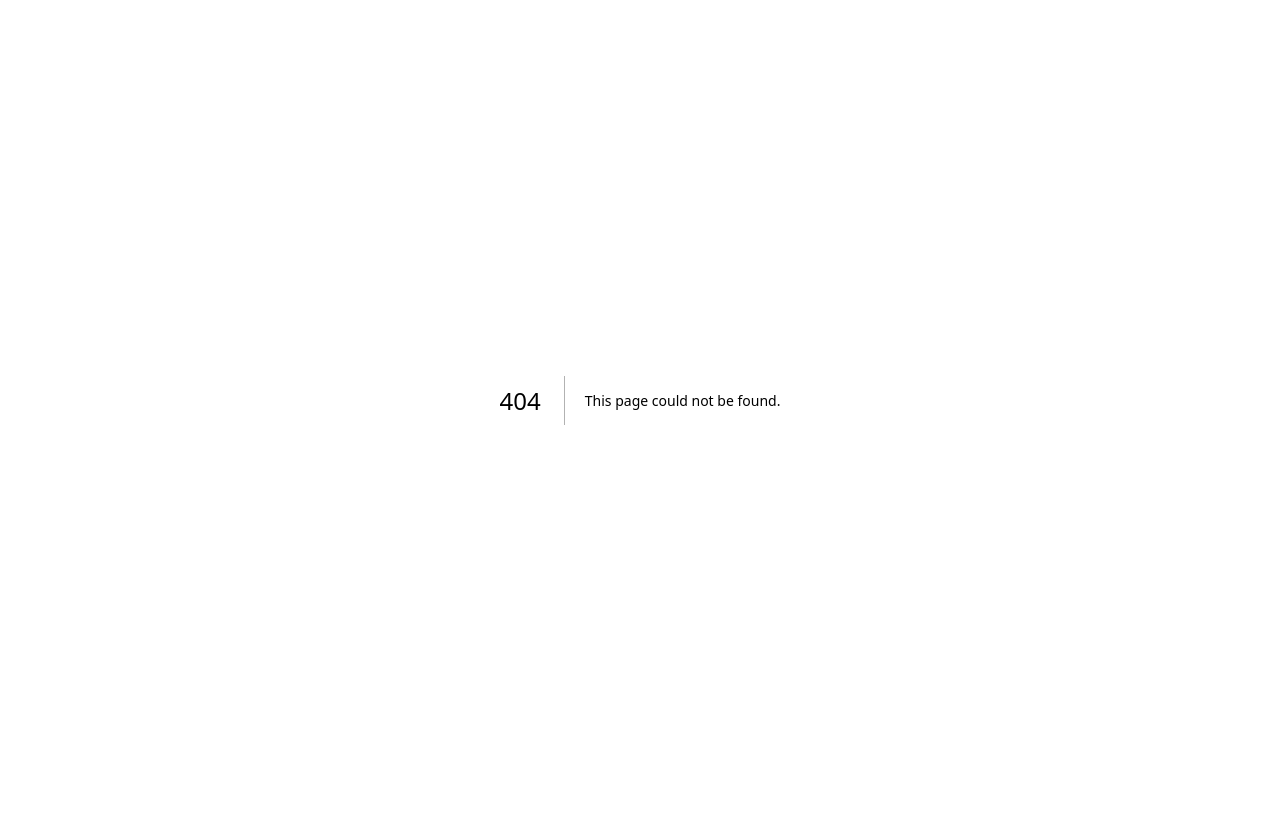
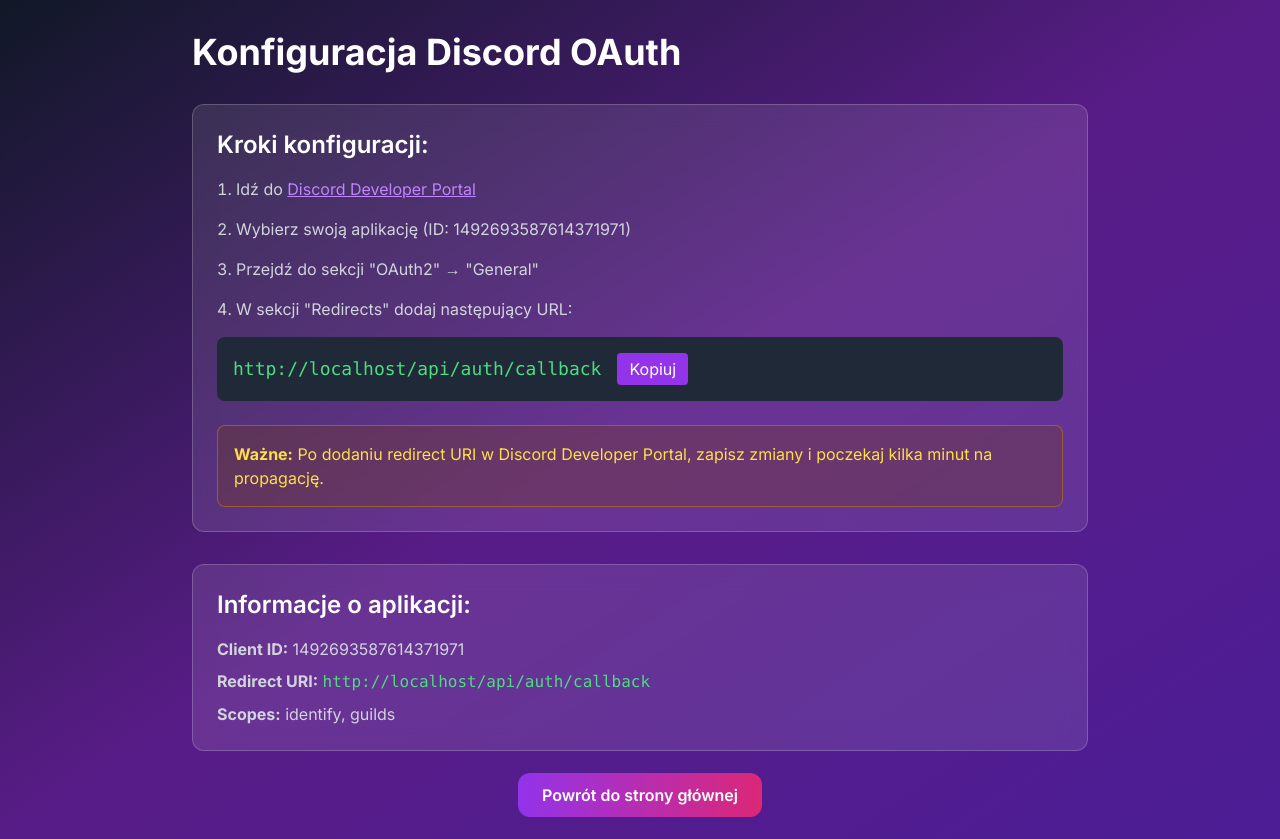
Before and after one commit to roger2115/rp-manager-discord-bot, a Next.js app: page /setup in a window 1280 px wide. Before the commit this address had no page. Before the commit the page ends 800 px from the top, so only its background shows below. Built offline with nearby package versions, Linux system fonts and the light colour scheme.

Commit message:
Fix OAuth: Move callback to App Router and add setup page

```diff
--- a/pages/api/auth/callback.js
+++ /dev/null
@@ -1,60 +0,0 @@
-export default async function handler(req, res) {
-  if (req.method !== 'GET') {
-    return res.status(405).json({ error: 'Method not allowed' })
-  }
-
-  const { code } = req.query
-
-  if (!code) {
-    return res.redirect('/?error=no_code')
-  }
-
-  try {
-    // Exchange code for access token
-    const tokenResponse = await fetch('https://discord.com/api/oauth2/token', {
-      method: 'POST',
-      headers: {
-        'Content-Type': 'application/x-www-form-urlencoded',
-      },
-      body: new URLSearchParams({
-        client_id: '1492693587614371971',
-        client_secret: 'eA4BMt0BH9iQW3_adbrdAj2Xs8azh5yY',
-        grant_type: 'authorization_code',
-        code: code,
-        redirect_uri: 'https://panel-discord-rp.vercel.app/api/auth/callback',
-      }),
-    })
-
-    if (!tokenResponse.ok) {
-      return res.redirect('/?error=token_exchange')
-    }
-
-    const tokenData = await tokenResponse.json()
-
-    // Get user info
-    const userResponse = await fetch('https://discord.com/api/users/@me', {
-      headers: {
-        Authorization: `Bearer ${tokenData.access_token}`,
-      },
-    })
-
-    if (!userResponse.ok) {
-      return res.redirect('/?error=user_info')
-    }
-
-    const userData = await userResponse.json()
-
-    // Set simple session cookie
-    res.setHeader('Set-Cookie', `discord_user=${JSON.stringify({
-      id: userData.id,
-      username: userData.username,
-      avatar: userData.avatar
-    })}; Path=/; HttpOnly; Max-Age=86400`)
-
-    // Redirect to dashboard with success
-    return res.redirect('/dashboard')
-  } catch (error) {
-    console.error('OAuth callback error:', error)
-    return res.redirect('/?error=server_error')
-  }
-}
--- /dev/null
+++ b/src/app/api/auth/callback/route.js
@@ -0,0 +1,69 @@
+import { NextResponse } from 'next/server'
+
+export async function GET(request) {
+  const { searchParams } = new URL(request.url)
+  const code = searchParams.get('code')
+
+  if (!code) {
+    return NextResponse.redirect(new URL('/?error=no_code', request.url))
+  }
+
+  try {
+    // Exchange code for access token
+    const tokenResponse = await fetch('https://discord.com/api/oauth2/token', {
+      method: 'POST',
+      headers: {
+        'Content-Type': 'application/x-www-form-urlencoded',
+      },
+      body: new URLSearchParams({
+        client_id: process.env.DISCORD_CLIENT_ID || '1492693587614371971',
+        client_secret: process.env.DISCORD_CLIENT_SECRET || 'eA4BMt0BH9iQW3_adbrdAj2Xs8azh5yY',
+        grant_type: 'authorization_code',
+        code: code,
+        redirect_uri: `${process.env.NEXT_PUBLIC_SITE_URL || 'https://panel-discord-rp.vercel.app'}/api/auth/callback`,
+      }),
+    })
+
+    if (!tokenResponse.ok) {
+      const errorData = await tokenResponse.text()
+      console.error('Token exchange failed:', errorData)
+      return NextResponse.redirect(new URL('/?error=token_exchange', request.url))
+    }
+
+    const tokenData = await tokenResponse.json()
+
+    // Get user info
+    const userResponse = await fetch('https://discord.com/api/users/@me', {
+      headers: {
+        Authorization: `Bearer ${tokenData.access_token}`,
+      },
+    })
+
+    if (!userResponse.ok) {
+      return NextResponse.redirect(new URL('/?error=user_info', request.url))
+    }
+
+    const userData = await userResponse.json()
+
+    // Create response with redirect
+    const response = NextResponse.redirect(new URL('/dashboard', request.url))
+
+    // Set simple session cookie
+    response.cookies.set('discord_user', JSON.stringify({
+      id: userData.id,
+      username: userData.username,
+      avatar: userData.avatar
+    }), {
+      path: '/',
+      httpOnly: true,
+      maxAge: 86400, // 24 hours
+      secure: process.env.NODE_ENV === 'production',
+      sameSite: 'lax'
+    })
+
+    return response
+  } catch (error) {
+    console.error('OAuth callback error:', error)
+    return NextResponse.redirect(new URL('/?error=server_error', request.url))
+  }
+}
--- /dev/null
+++ b/src/app/api/test/route.js
@@ -0,0 +1,12 @@
+import { NextResponse } from 'next/server'
+
+export async function GET() {
+  return NextResponse.json({
+    message: 'API działa!',
+    timestamp: new Date().toISOString(),
+    env: {
+      DISCORD_CLIENT_ID: process.env.DISCORD_CLIENT_ID ? 'SET' : 'NOT SET',
+      NEXT_PUBLIC_SITE_URL: process.env.NEXT_PUBLIC_SITE_URL || 'NOT SET'
+    }
+  })
+}
--- /dev/null
+++ b/src/app/setup/page.tsx
@@ -0,0 +1,58 @@
+'use client'
+
+export default function Setup() {
+  const redirectUri = typeof window !== 'undefined' ? `${window.location.origin}/api/auth/callback` : 'https://panel-discord-rp.vercel.app/api/auth/callback'
+
+  return (
+    <div className="min-h-screen bg-gradient-to-br from-gray-900 via-purple-900 to-violet-900 p-8">
+      <div className="max-w-4xl mx-auto">
+        <h1 className="text-4xl font-bold text-white mb-8">Konfiguracja Discord OAuth</h1>
+
+        <div className="bg-white/10 backdrop-blur-md rounded-xl p-6 border border-white/20 mb-8">
+          <h2 className="text-2xl font-semibold text-white mb-4">Kroki konfiguracji:</h2>
+
+          <ol className="list-decimal list-inside space-y-4 text-gray-300">
+            <li>Idź do <a href="https://discord.com/developers/applications" className="text-purple-400 hover:text-purple-300 underline" target="_blank" rel="noopener noreferrer">Discord Developer Portal</a></li>
+            <li>Wybierz swoją aplikację (ID: 1492693587614371971)</li>
+            <li>Przejdź do sekcji "OAuth2" → "General"</li>
+            <li>W sekcji "Redirects" dodaj następujący URL:</li>
+          </ol>
+
+          <div className="mt-4 p-4 bg-gray-800 rounded-lg">
+            <code className="text-green-400 text-lg break-all">{redirectUri}</code>
+            <button
+              onClick={() => navigator.clipboard.writeText(redirectUri)}
+              className="ml-4 px-3 py-1 bg-purple-600 text-white rounded hover:bg-purple-700 transition-colors"
+            >
+              Kopiuj
+            </button>
+          </div>
+
+          <div className="mt-6 p-4 bg-yellow-900/30 border border-yellow-600/50 rounded-lg">
+            <p className="text-yellow-300">
+              <strong>Ważne:</strong> Po dodaniu redirect URI w Discord Developer Portal, zapisz zmiany i poczekaj kilka minut na propagację.
+            </p>
+          </div>
+        </div>
+
+        <div className="bg-white/10 backdrop-blur-md rounded-xl p-6 border border-white/20">
+          <h2 className="text-2xl font-semibold text-white mb-4">Informacje o aplikacji:</h2>
+          <div className="space-y-2 text-gray-300">
+            <p><strong>Client ID:</strong> 1492693587614371971</p>
+            <p><strong>Redirect URI:</strong> <code className="text-green-400">{redirectUri}</code></p>
+            <p><strong>Scopes:</strong> identify, guilds</p>
+          </div>
+        </div>
+
+        <div className="mt-8 text-center">
+          <a
+            href="/"
+            className="px-6 py-3 bg-gradient-to-r from-purple-600 to-pink-600 text-white font-semibold rounded-xl hover:from-purple-700 hover:to-pink-700 transition-all duration-300"
+          >
+            Powrót do strony głównej
+          </a>
+        </div>
+      </div>
+    </div>
+  )
+}
```
